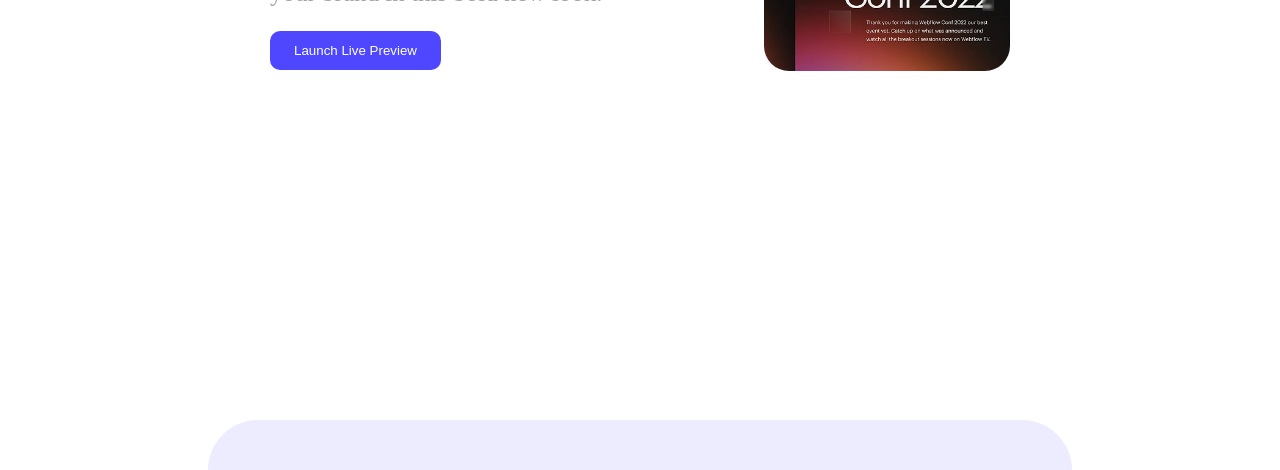
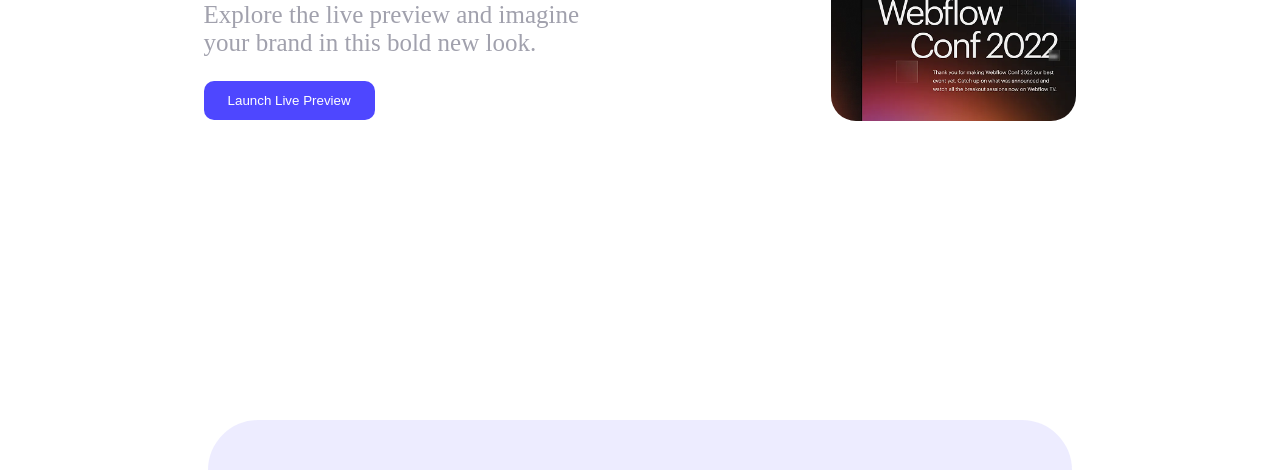
Before and after one commit to Habiba553/assignment_1, a plain HTML site: page index.html in a window 1280 px wide. Shown: the part 708-1178 px from the top of the page. Drawn offline with Linux system fonts and the light colour scheme.

Commit message:
changes in size of action-part

```diff
--- a/styles/web-flow.css
+++ b/styles/web-flow.css
@@ -27,7 +27,6 @@
   color: black;
   background-color: #757575;
 }
-
 /* header */
 .header{
   background-image: url(../Assets/Hero-bg.png);
@@ -137,8 +136,7 @@ nav li a{
  text-align: left;
 }
 .section-background{
-
-  border-radius: 24px;
+border-radius: 24px;
 background: rgba(78, 71, 255, 0.10);
 }
 
@@ -150,6 +148,8 @@ background: rgba(78, 71, 255, 0.10);
   border-radius: 25px;
   /* margin-bottom: 50px;   */
   display: flex;
+  justify-content: space-between;
+
 }
 
 /* main styles */
@@ -174,12 +174,12 @@ main{
   font-size:1.25em;
   /* flex-direction: row; */
   max-width: 1200px;
-  justify-content: space-between;
+  justify-content: space-around;
   width: 100%;
-  margin-right: 200px;
-margin-left: 200px;
-margin-top: 100px;
-margin-bottom: 100px;
+  margin-right: 20px;
+margin-left: 20px;
+margin-top: 150px;
+margin-bottom: 50px;
 
 }
 section{
```
